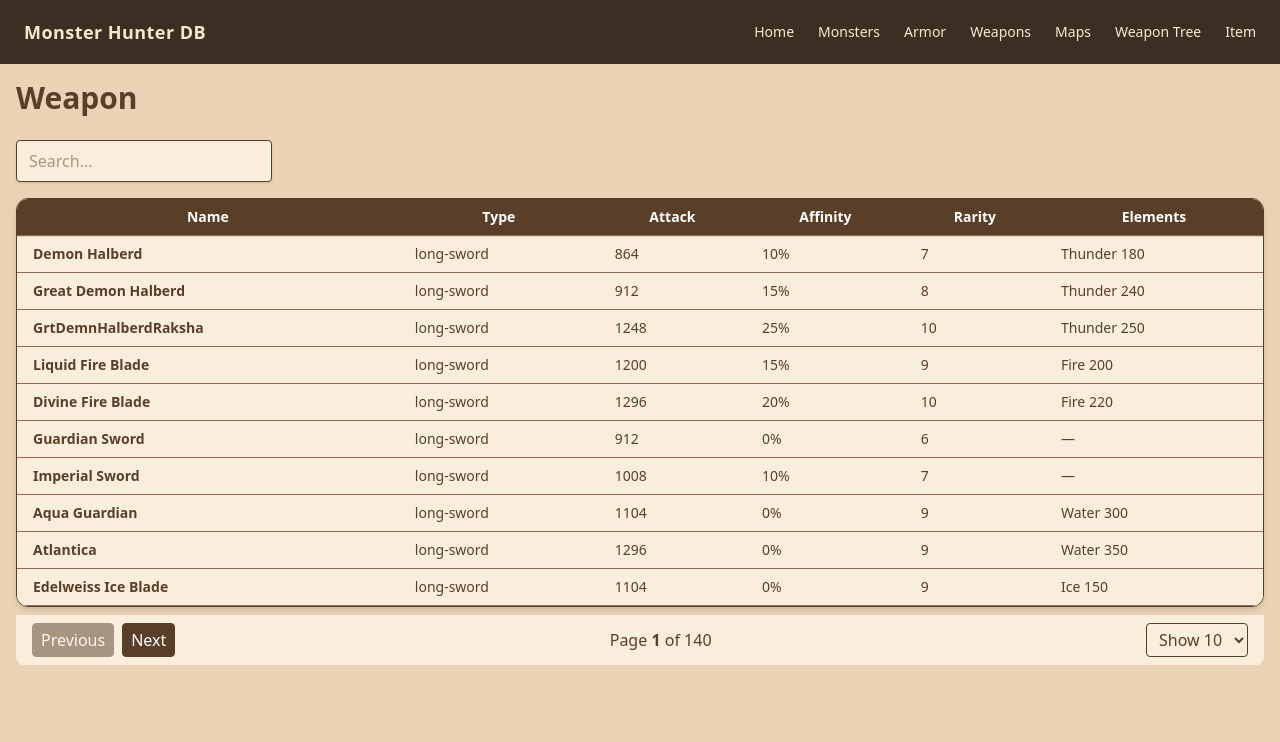
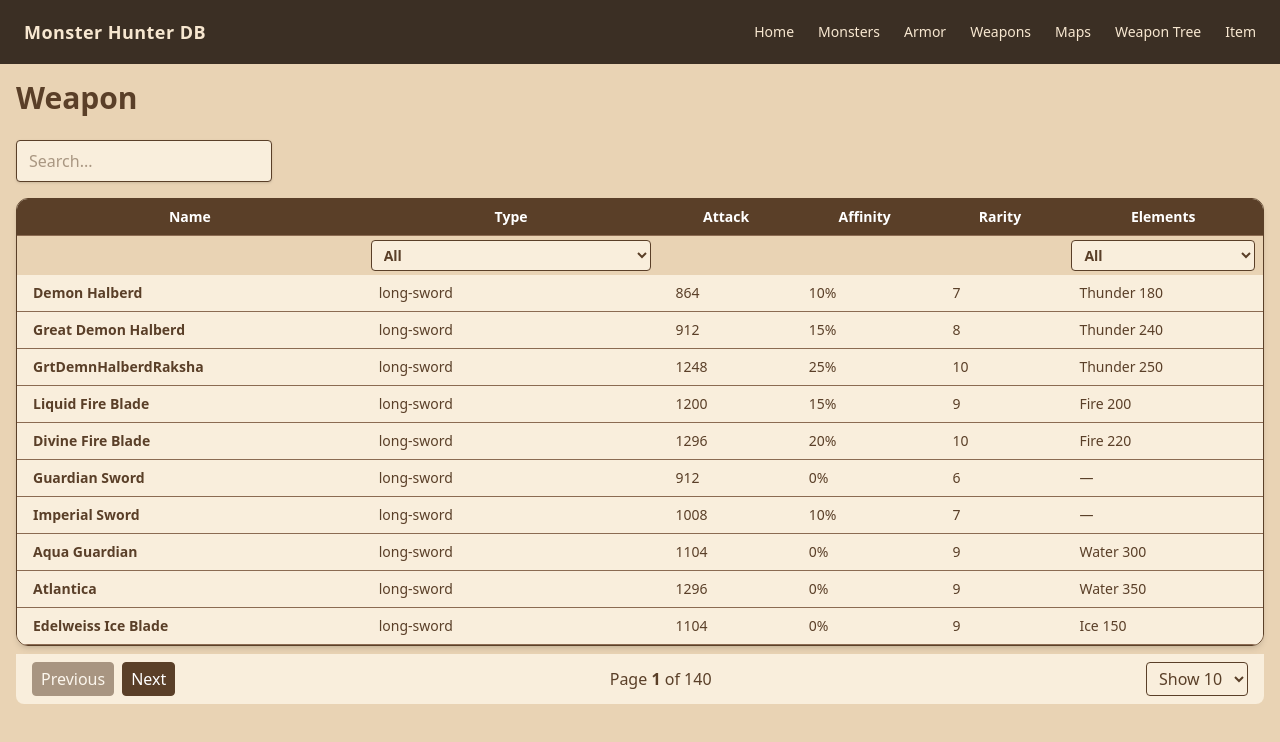
Before and after one commit to JS-Jr/Monster-Hunter-Freedom-Unite-Database-Companion, a React (Vite) app: page /weapons in a window 1280 px wide. Shown: the top 742 px of the page. Built offline with nearby package versions, Linux system fonts and the light colour scheme.

Commit message:
Added filter for type and element

```diff
--- a/src/pages/Weapon.tsx
+++ b/src/pages/Weapon.tsx
@@ -1,11 +1,54 @@
 import { useEffect, useState } from "react";
-import { Link } from "react-router-dom";
-import type { Weapon } from "../types/Weapon";
+import { Link, useSearchParams } from "react-router-dom";
+import type { Weapon, WeaponElement } from "../types/Weapon";
 import { Table } from "../components/Table";
-import { createColumnHelper } from "@tanstack/react-table";
+import {
+  createColumnHelper,
+  type ColumnFiltersState,
+} from "@tanstack/react-table";
 
 export default function Weapons() {
   const [weapons, setWeapons] = useState<Weapon[]>([]);
+  const columnHelper = createColumnHelper<Weapon>();
+  const [searchParams, setSearchParams] = useSearchParams();
+
+  const columnFiltersFromUrl: ColumnFiltersState = Array.from(
+    searchParams.entries()
+  )
+    .filter(([key]) => key !== "q")
+    .map(([id, value]) => ({
+      id,
+      value,
+    }));
+  const globalFilterFromUrl = searchParams.get("q") ?? "";
+
+  const handleFiltersChange = (filters: ColumnFiltersState) => {
+    const params = new URLSearchParams(searchParams);
+
+    Array.from(params.keys()).forEach((key) => {
+      if (key !== "q") {
+        params.delete(key);
+      }
+    });
+    filters.forEach(({ id, value }) => {
+      if (value != null && value !== "") {
+        params.set(id, String(value));
+      }
+    });
+    setSearchParams(params, { replace: true });
+  };
+
+  const handleGlobalSearchChange = (value: string) => {
+    const params = new URLSearchParams(searchParams);
+
+    if (value) {
+      params.set("q", value);
+    } else {
+      params.delete("q");
+    }
+
+    setSearchParams(params, { replace: true });
+  };
 
   useEffect(() => {
     fetch("/data/weapons.json")
@@ -15,8 +58,6 @@
       })
       .catch((err) => console.error("Error loading weapons:", err));
   }, []);
-
-  const columnHelper = createColumnHelper<Weapon>();
 
   const weaponColumns = [
     columnHelper.accessor("name", {
@@ -33,6 +74,11 @@
 
     columnHelper.accessor("type", {
       header: "Type",
+      filterFn: "equalsString",
+      meta: {
+        type: "select",
+        options: Array.from(new Set(weapons.map((m) => m.type))),
+      },
     }),
 
     columnHelper.accessor("attack", {
@@ -49,11 +95,38 @@
 
     columnHelper.accessor("elements", {
       header: "Elements",
-      cell: ({ getValue }) => {
-        const elements = getValue();
-        return elements?.length
-          ? elements.map((e) => `${e.name} ${e.attack}`).join(", ")
-          : "—";
+
+      cell: ({ getValue, column }) => {
+        const elements = getValue() as { name: string; attack: number }[];
+        const activeFilter = column.getFilterValue() as string | undefined;
+
+        if (!elements?.length) return "—";
+
+        const visibleElements = activeFilter
+          ? elements.filter((e) => e.name === activeFilter)
+          : elements;
+
+        return visibleElements.map((e) => `${e.name} ${e.attack}`).join(", ");
+      },
+
+      filterFn: (row, columnId, filterValue) => {
+        const elements = row.getValue(columnId) as
+          | WeaponElement[]
+          | null
+          | undefined;
+
+        if (!elements || elements.length === 0) {
+          return false; // ⬅️ IMPORTANT
+        }
+
+        return elements.some((e) => e.name === filterValue);
+      },
+
+      meta: {
+        type: "select",
+        options: Array.from(
+          new Set(weapons.flatMap((w) => w.elements?.map((e) => e.name) ?? []))
+        ),
       },
     }),
   ];
@@ -66,7 +139,11 @@
         data={weapons}
         columns={weaponColumns}
         initialPageSize={10}
-        globalFilterable={true} // enables the search input
+        globalFilterable={true}
+        initialColumnFilters={columnFiltersFromUrl}
+        onFiltersChange={handleFiltersChange}
+        initialGlobalFilter={globalFilterFromUrl}
+        onGlobalFilterChange={handleGlobalSearchChange}
       />
     </div>
   );
```
Also changed, not shown: public/data/weapons.json.
